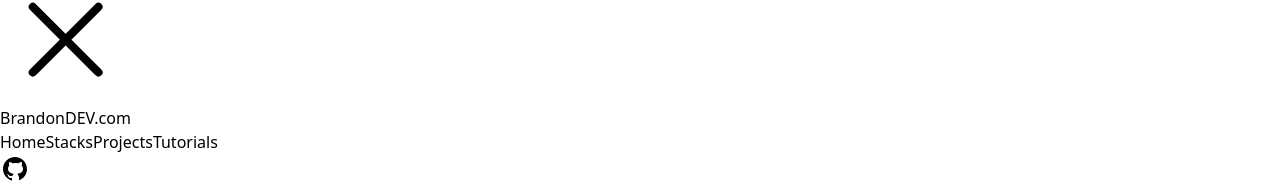
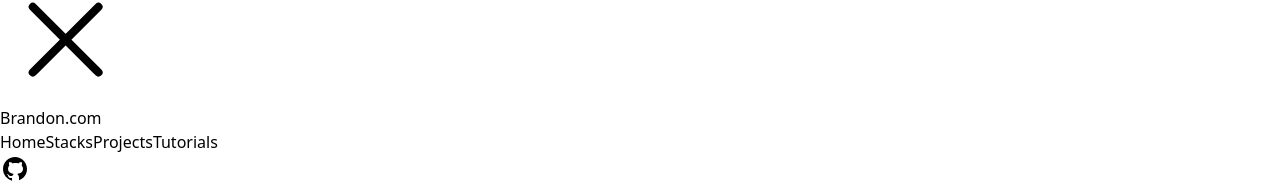
Before and after one commit to branGitfox/BrandonDEV.com, a React (Vite) app in the folder front/: page / in a window 1280 px wide. Shown: the part 181-375 px from the top of the page. Built offline with nearby package versions, Linux system fonts and the light colour scheme.

Commit message:
Update Nav.jsx

```diff
--- a/front/src/components/Nav/Nav.jsx
+++ b/front/src/components/Nav/Nav.jsx
@@ -41,7 +41,7 @@ function Nav() {
           </div>
           <div className="flex flex-1 items-center justify-center sm:items-stretch sm:justify-start">
             <div className="flex flex-shrink-0 items-center">
-              <h3 className='font-medium text-3xl text-purple-700'>BrandonDEV.com</h3>
+              <h3 className='font-medium text-3xl text-purple-700'>Brandon.com</h3>
             </div>
             <div className="hidden sm:ml-6 sm:block">
               <div className="flex space-x-4">
```
